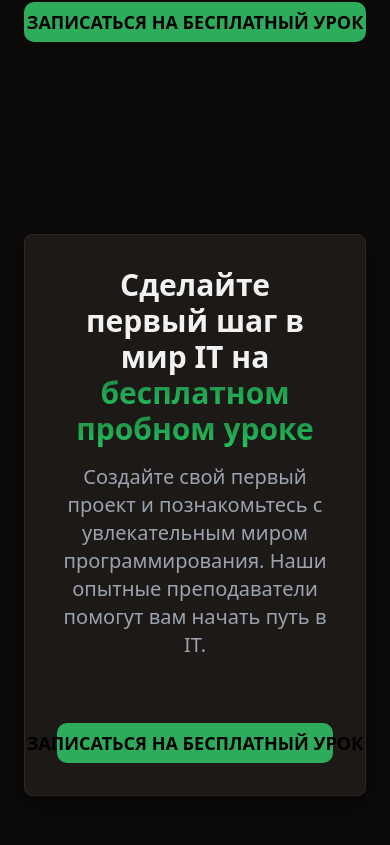
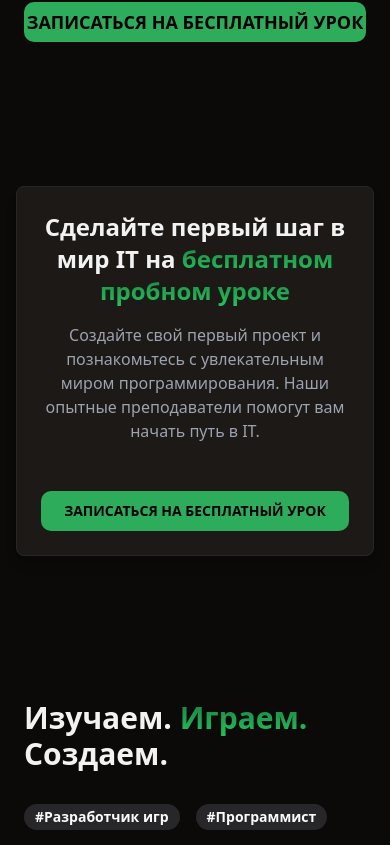
Before and after one commit to Horman69/pro_code_p3, a React (Vite) app: page / in a window 390 px wide. Shown: the part 4719-5564 px from the top of the page. Built offline with nearby package versions, Linux system fonts and the light colour scheme.

Commit message:
Улучшена адаптивность компонентов для мобильных устройств, обновлены Newsletter, Cta и Team

```diff
--- a/src/components/Cta.tsx
+++ b/src/components/Cta.tsx
@@ -9,24 +9,24 @@ const scrollToForm = () => {
 
 export const Cta = () => {
   return (
-    <section id="cta" className="py-24 sm:py-32">
-      <div className="container">
+    <section id="cta" className="py-12 sm:py-24">
+      <div className="container px-4 sm:px-6">
         <motion.div
           whileHover={{ scale: 1.02 }}
           transition={{ type: "spring", stiffness: 300 }}
         >
           <Card className="shadow-lg hover:shadow-xl transition-all duration-300 bg-[#F7F7F8] dark:bg-[#1c1917] overflow-hidden">
-            <CardContent className="p-8">
-              <div className="flex flex-col items-center lg:grid lg:grid-cols-2 lg:place-items-center gap-8">
+            <CardContent className="p-6 sm:p-8">
+              <div className="flex flex-col items-center lg:grid lg:grid-cols-2 lg:place-items-center gap-6 sm:gap-8">
                 {/* Левая колонка с заголовком и описанием */}
                 <div className="text-center lg:text-left">
-                  <h2 className="text-3xl md:text-4xl font-bold mb-4">
+                  <h2 className="text-2xl sm:text-3xl md:text-4xl font-bold mb-4">
                     Сделайте первый шаг в мир IT на{" "}
                     <span className="bg-gradient-to-b from-primary/60 to-primary text-transparent bg-clip-text">
                       бесплатном пробном уроке
                     </span>
                   </h2>
-                  <p className="text-muted-foreground dark:text-gray-400 text-xl mt-4 mb-8 lg:mb-0">
+                  <p className="text-muted-foreground dark:text-gray-400 text-base sm:text-lg md:text-xl mt-4 mb-6 lg:mb-0">
                     Создайте свой первый проект и познакомьтесь с увлекательным миром программирования. Наши опытные преподаватели помогут вам начать путь в IT.
                   </p>
                 </div>
@@ -34,7 +34,7 @@ export const Cta = () => {
                 {/* Правая колонка с кнопкой */}
                 <div className="flex justify-center w-full">
                   <Button
-                    className="w-full md:w-auto text-lg font-semibold bg-[#2dac5c] hover:bg-[#259d52] text-white dark:text-black transition-colors duration-300 px-6 py-3 rounded-[10px]"
+                    className="w-full lg:w-auto text-sm sm:text-base md:text-lg font-semibold bg-[#2dac5c] hover:bg-[#259d52] text-white dark:text-black transition-colors duration-300 px-3 sm:px-4 md:px-6 py-2 sm:py-3 rounded-[10px]"
                     onClick={scrollToForm}
                   >
                     ЗАПИСАТЬСЯ НА БЕСПЛАТНЫЙ УРОК
--- a/src/components/Newsletter.tsx
+++ b/src/components/Newsletter.tsx
@@ -166,7 +166,7 @@ export const Newsletter: React.FC = () => {
                     {errors.email && <p className="text-[#FFF59E] text-sm mt-1">{errors.email}</p>}
                   </div>
                   <Button
-                    className="w-full h-[50px] py-3 bg-yellow-500 hover:bg-yellow-600 text-black transition-colors duration-300 text-lg font-semibold rounded-[10px]"
+                    className="w-full h-[50px] py-3 bg-yellow-500 hover:bg-yellow-600 text-black transition-colors duration-300 text-base sm:text-lg font-semibold rounded-[10px]"
                     type="submit"
                     disabled={isSubmitting}
                   >
@@ -214,10 +214,10 @@ export const Newsletter: React.FC = () => {
                 ))}
 
                 <Button
-                  className="w-full mt-4 px-8 py-4 text-xl font-bold bg-[#2dac5c] hover:bg-[#259d52] text-white dark:text-black transition-colors duration-300 rounded-[10px] flex items-center justify-center gap-2"
+                  className="w-full mt-4 px-4 sm:px-8 py-3 sm:py-4 text-base sm:text-xl font-bold bg-[#2dac5c] hover:bg-[#259d52] text-white dark:text-black transition-colors duration-300 rounded-[10px] flex items-center justify-center gap-2"
                   onClick={() => window.location.href = 'https://t.me/PRO_CODE_web3_bot'}
                 >
-                  <Send size={24} />
+                  <Send size={20} className="sm:size-24" />
                   СВЯЗАТЬСЯ С НАМИ
                 </Button>
               </div>
--- a/src/components/Team.tsx
+++ b/src/components/Team.tsx
@@ -19,16 +19,16 @@ interface SocialNetwork {
 }
 
 const teamList: TeamMember[] = [
-  {
-    imageUrl: "https://storedigital.ru/wp-content/uploads/2020/02/2nd.png",
-    name: "Анна Петрова",
-    position: "Python разработчик",
-  },
-  {
-    imageUrl: "https://storedigital.ru/wp-content/uploads/2020/02/1st.png",
-    name: "Михаил Сидоров",
-    position: "Web-разработчик",
-  },
+  // {
+  //   imageUrl: "https://storedigital.ru/wp-content/uploads/2020/02/2nd.png",
+  //   name: "Анна Петрова",
+  //   position: "Python разработчик",
+  // },
+  // {
+  //   imageUrl: "https://storedigital.ru/wp-content/uploads/2020/02/1st.png",
+  //   name: "Михаил Сидоров",
+  //   position: "Web-разработчик",
+  // },
   {
     imageUrl: "https://sun6-23.userapi.com/impg/2mv8R5sPSnbLR_7zDERcA4SkJ6fqcO0pKLwJNg/Wzc8aqLNd7s.jpg?size=960x1280&quality=95&sign=327cf3a4e42bb498d4081bca2e81f77e&type=album",
     name: "Искендеров Руслан",
@@ -39,16 +39,16 @@ const teamList: TeamMember[] = [
       { name: "Instagram", url: "https://www.instagram.com/norman.p3" },
     ],
   },
-  {
-    imageUrl: "https://twizz.ru/wp-content/uploads/2019/02/bez-nazvaniya-2.jpg",
-    name: "Елена Иванова",
-    position: "Game-разработчик",
-  },
-  {
-    imageUrl: "https://sun9-68.userapi.com/impg/zEI2UMqTVuz-X_UZ6-xq5mAsvYKRbxz_BEjP8Q/IuBCIZjo02w.jpg?size=300x300&quality=96&sign=713ef13cfcef2c95a2cc567f109cf83b&type=album",
-    name: "Дмитрий Козлов",
-    position: "3D-моделлер",
-  },
+  // {
+  //   imageUrl: "https://twizz.ru/wp-content/uploads/2019/02/bez-nazvaniya-2.jpg",
+  //   name: "Елена Иванова",
+  //   position: "Game-разработчик",
+  // },
+  // {
+  //   imageUrl: "https://sun9-68.userapi.com/impg/zEI2UMqTVuz-X_UZ6-xq5mAsvYKRbxz_BEjP8Q/IuBCIZjo02w.jpg?size=300x300&quality=96&sign=713ef13cfcef2c95a2cc567f109cf83b&type=album",
+  //   name: "Дмитрий Козлов",
+  //   position: "3D-моделлер",
+  // },
 ];
 
 const socialIcon = (iconName: string) => {
@@ -95,7 +95,7 @@ export const Team = () => {
           </p>
         </CardContent>
         <CardFooter className="justify-center">
-          {teamList[2].socialNetworks?.map(({ name, url }) => (
+          {teamList[0].socialNetworks?.map(({ name, url }) => (
             <a
               key={name}
               rel="noreferrer noopener"
```
Also changed, not shown: 1 other file (tests, documents, lock files or other folders).
